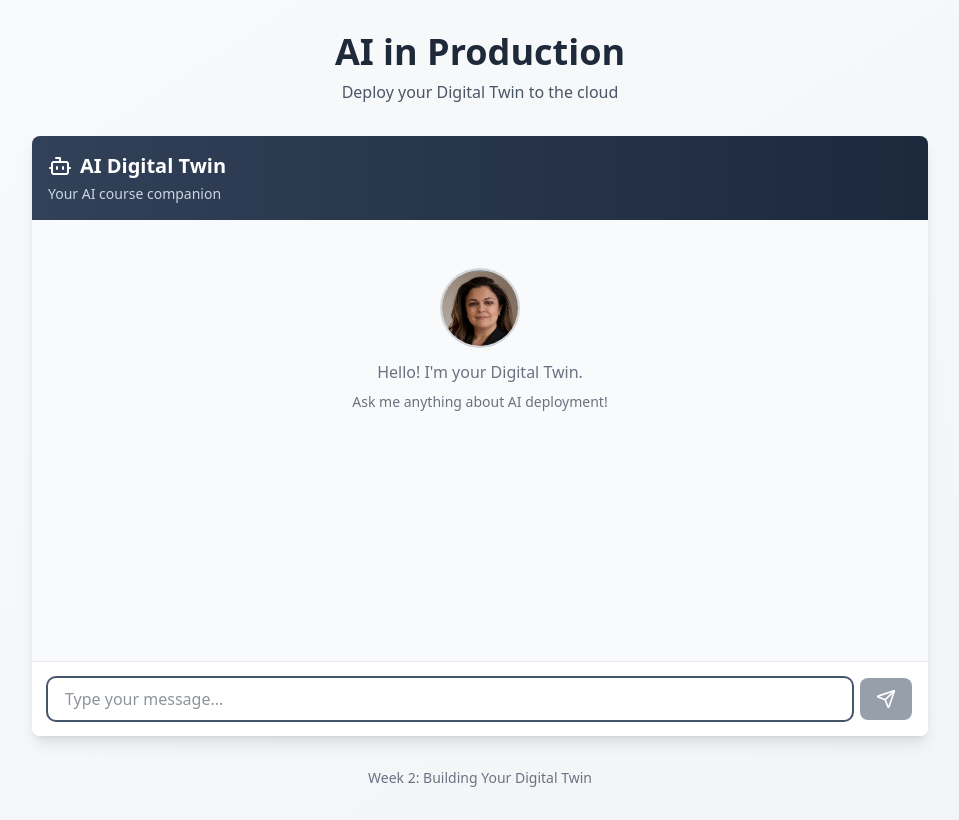
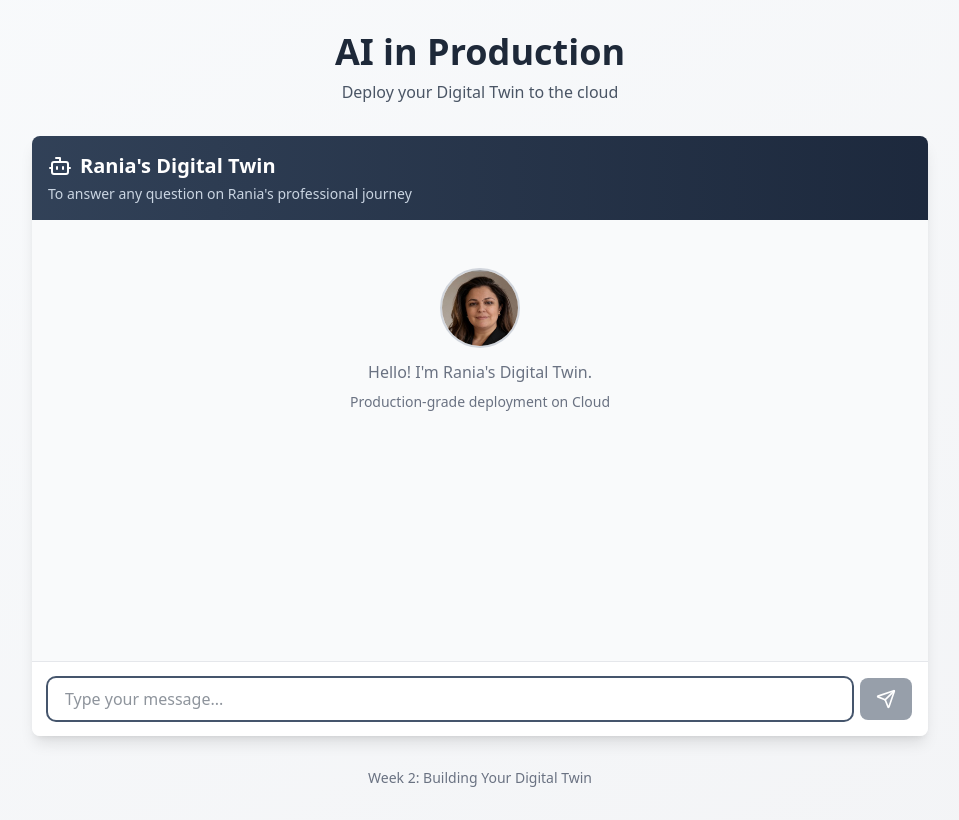
Before and after one commit to Ralshawwayahoo/digital-twin3, a Next.js app in the folder frontend/: page / in a window 1280 px wide. Shown: the whole page, without its empty margins (160-1119 px from the left). Built offline with nearby package versions, Linux system fonts and the light colour scheme.

Commit message:
Personalize

```diff
--- a/frontend/components/twin.tsx
+++ b/frontend/components/twin.tsx
@@ -108,9 +108,9 @@ export default function Twin() {
             <div className="bg-gradient-to-r from-slate-700 to-slate-800 text-white p-4 rounded-t-lg">
                 <h2 className="text-xl font-semibold flex items-center gap-2">
                     <Bot className="w-6 h-6" />
-                    AI Digital Twin
+                    Rania&apos;s Digital Twin
                 </h2>
-                <p className="text-sm text-slate-300 mt-1">Your AI course companion</p>
+                <p className="text-sm text-slate-300 mt-1">To answer any question on Rania&apos;s professional journey</p>
             </div>
 
             {/* Messages */}
@@ -126,8 +126,8 @@ export default function Twin() {
                         ) : (
                             <Bot className="w-12 h-12 mx-auto mb-3 text-gray-400" />
                         )}
-                        <p>Hello! I&apos;m your Digital Twin.</p>
-                        <p className="text-sm mt-2">Ask me anything about AI deployment!</p>
+                        <p>Hello! I&apos;m Rania&apos;s Digital Twin.</p>
+                        <p className="text-sm mt-2">Production-grade deployment on Cloud</p>
                     </div>
                 )}
 
```
